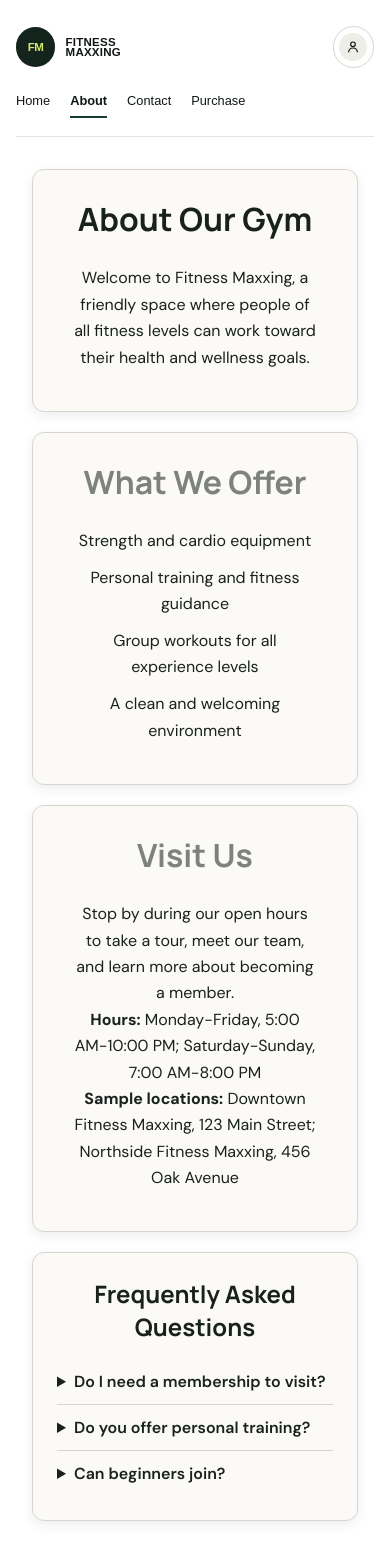
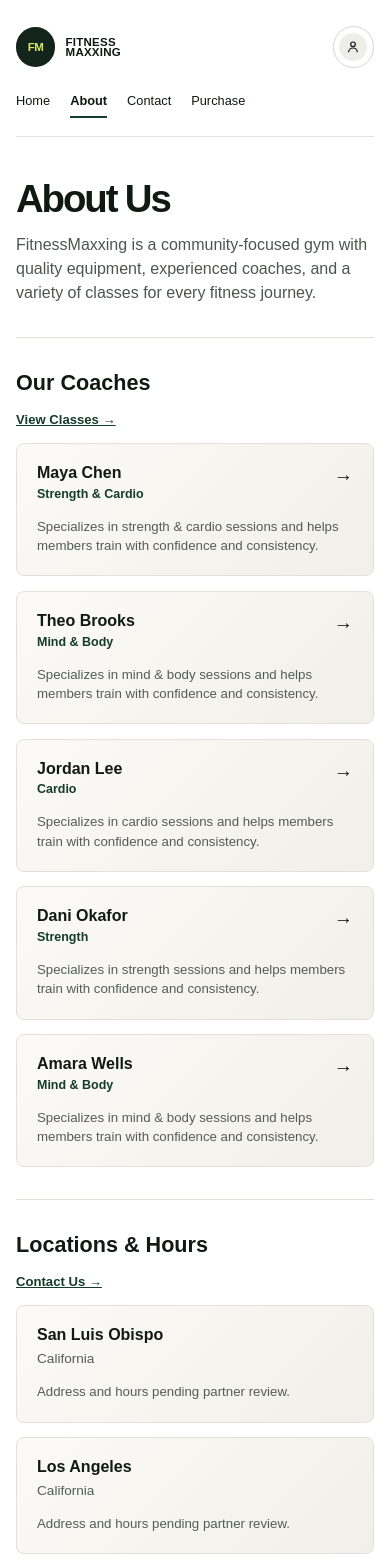
Before and after one commit to jaydonkc/h4i-calpoly-team7, a Next.js app: page /gym-info in a window 390 px wide. Shown: the top 1567 px of the page. Built offline with nearby package versions, Linux system fonts and the light colour scheme.

Commit message:
edited about page

```diff
--- a/src/app/gym-info/info.css
+++ b/src/app/gym-info/info.css
@@ -1,242 +1,174 @@
-@import url("https://fonts.googleapis.com/css2?family=DM+Sans:wght@400;500;600;700&family=Manrope:wght@400;500;600;700&display=swap");
-
-.fitness-page {
-  position: relative;
-  padding-top: 0;
-  padding-bottom: 2rem;
+.about-page {
+  max-width: 1180px;
+  margin: 0 auto;
+  padding: 0 0 2rem;
+  color: #111914;
+  font-family: Arial, sans-serif;
 }
 
-.fitness-actions {
-  position: absolute;
-  top: 1.5rem;
-  right: 1.5rem;
+.about-intro {
+  padding: 1rem 0 2rem;
+  border-bottom: 1px solid #dedfd9;
 }
 
-.top-logo {
-  position: absolute;
-  top: 1.5rem;
-  left: 1.5rem;
+.about-intro h1 {
+  margin: 0;
+  font-size: clamp(2.4rem, 5vw, 4.25rem);
+  letter-spacing: -0.055em;
 }
 
-.account-button {
-  display: inline-block;
-  padding: 0.65rem 1.1rem;
-  border: 1px solid #19211e;
-  border-radius: 999px;
-  background-color: #19211e;
-  color: #d8f64b;
-  font-family: "DM Sans", sans-serif;
-  font-size: 0.9rem;
-  font-weight: 600;
-  text-decoration: none;
-  transition:
-    background-color 0.2s ease,
-    color 0.2s ease;
+.about-intro p {
+  max-width: 640px;
+  margin: 0.75rem 0 0;
+  color: #4e5550;
+  line-height: 1.5;
 }
 
-.account-button:hover,
-.account-button:focus-visible {
-  background-color: #d8f64b;
-  color: #19211e;
+.about-section {
+  padding: 2rem 0;
+  border-bottom: 1px solid #dedfd9;
 }
 
-.fitness-footer {
-  display: grid;
-  grid-template-columns: 1fr 1fr 1fr;
-  align-items: center;
-  gap: 1rem;
-  max-width: 1200px;
-  margin: 2rem auto 0;
-  padding: 1.5rem 0 0;
-  border-top: 1px solid #d8d6cf;
+.about-section:last-child {
+  border-bottom: 0;
 }
 
-.fitness-logo {
+.about-section-heading {
   display: flex;
   align-items: center;
-  gap: 0.6rem;
-  color: #19211e;
-  font-family: "Manrope", sans-serif;
+  justify-content: space-between;
+  gap: 1rem;
+  margin-bottom: 1rem;
 }
 
-.fitness-logo-mark {
-  display: grid;
-  width: 2.75rem;
-  height: 2.75rem;
-  place-items: center;
-  border-radius: 50%;
-  background-color: #19211e;
-  color: #d8f64b;
-  font-size: 0.8rem;
-  font-weight: 700;
-  letter-spacing: 0.05em;
+.about-section h2 {
+  margin: 0;
+  font-size: 1.35rem;
 }
 
-.fitness-logo-name {
-  font-size: 0.85rem;
+.about-section-heading > a {
+  color: #153b2a;
+  font-size: 0.82rem;
   font-weight: 700;
-  line-height: 0.95;
 }
 
-.fitness-copyright {
-  margin: 0;
-  font-family: "DM Sans", sans-serif;
-  font-size: 0.85rem;
-  color: #6f746f;
+.coach-grid,
+.about-location-grid {
+  display: grid;
+  grid-template-columns: repeat(3, minmax(0, 1fr));
+  gap: 0.9rem;
 }
 
-.fitness-socials {
-  display: flex;
-  flex-direction: column;
-  align-items: center;
-  justify-content: center;
-  gap: 0.35rem;
-  font-family: "DM Sans", sans-serif;
-  font-size: 0.75rem;
+.coach-grid article,
+.about-location-grid article {
+  padding: 1.25rem;
+  border: 1px solid #e1e1db;
+  border-radius: 8px;
+  background: linear-gradient(135deg, #fbfaf6, #f1efe9);
 }
 
-.fitness-socials a,
-.fitness-socials span {
-  color: #19211e;
+.card-heading {
+  display: flex;
+  align-items: flex-start;
+  justify-content: space-between;
+  gap: 1rem;
 }
 
-.fitness-socials a {
-  display: inline-flex;
-  align-items: center;
-  gap: 0.35rem;
+.coach-grid h3,
+.about-location-grid h3 {
+  margin: 0;
+  font-size: 1rem;
 }
 
-.fitness-socials svg {
-  width: 1rem;
-  height: 1rem;
+.card-heading > div > p {
+  margin: 0.3rem 0 0;
+  color: #153b2a;
+  font-size: 0.78rem;
+  font-weight: 600;
 }
 
-.fitness-socials a:focus-visible {
+.card-heading > a {
+  color: #111914;
+  font-size: 1.2rem;
+  text-decoration: none;
+}
+
+.coach-grid article > p,
+.about-location-grid article > p {
+  margin: 1rem 0 0;
+  color: #555c57;
+  font-size: 0.83rem;
+  line-height: 1.45;
+}
+
+.about-location-grid address {
+  margin-top: 0.45rem;
+  color: #555c57;
+  font-size: 0.85rem;
+  font-style: normal;
+}
+
+.about-notice {
+  padding: 1rem;
+  border: 1px solid #dedfd9;
+  border-radius: 8px;
+  background: #f5f3ed;
+}
+
+.amenities-section h2 {
+  margin-bottom: 1.25rem;
+}
+
+.amenities-grid {
+  display: grid;
+  grid-template-columns: repeat(4, minmax(0, 1fr));
+  gap: 1.25rem 2rem;
+}
+
+.amenities-grid > div {
+  display: flex;
+  align-items: center;
+  gap: 0.7rem;
+  font-size: 0.8rem;
+}
+
+.amenities-grid svg {
+  width: 1.5rem;
+  height: 1.5rem;
+  flex: 0 0 auto;
+  color: #153b2a;
+}
+
+.about-section a:focus-visible {
   border-radius: 3px;
-  outline: 2px solid #19211e;
+  outline: 2px solid #153b2a;
   outline-offset: 3px;
 }
 
-.fitness-copyright {
-  text-align: right;
+@media (max-width: 800px) {
+  .coach-grid,
+  .about-location-grid {
+    grid-template-columns: repeat(2, minmax(0, 1fr));
+  }
+
+  .amenities-grid {
+    grid-template-columns: repeat(2, minmax(0, 1fr));
+  }
 }
 
-.info {
-  max-width: 1200px;
-  margin: 0 auto;
-  padding: 2rem;
-  color: #19211e;
-  text-align: center;
-  font-family: "DM Sans", sans-serif;
-  background-color: #fbfaf6;
-  border: 1px solid #d8d6cf;
-  border-radius: 12px;
-  box-shadow: 0 4px 12px rgba(25, 33, 30, 0.08);
-}
-
-.info + .info {
-  margin-top: 1.25rem;
-}
-
-.info h1 {
-  margin: 0 0 1.25rem;
-  font-family: "Manrope", sans-serif;
-  color: #19211e;
-  line-height: 1.1;
-  opacity: 0.55;
-  transition: opacity 0.3s ease;
-}
-
-.info:hover h1,
-.info:focus-within h1 {
-  opacity: 1;
-}
-
-.about-info h1 {
-  opacity: 1;
-}
-
-.gym-details {
-  position: relative;
-  max-width: 720px;
-  margin: 0 auto;
-
-  padding: 0.5rem;
-  line-height: 1.65;
-}
-
-.offer-info ul {
-  margin: 0;
-  padding: 0;
-  list-style: none;
-}
-
-.offer-info li + li {
-  margin-top: 0.65rem;
-}
-
-.visit-info p {
-  margin: 0;
-}
-
-.faq-info {
-  max-width: 900px;
-  margin-top: 1.25rem;
-  padding: 1.5rem;
-  text-align: left;
-}
-
-.faq-info h2 {
-  margin: 0 0 1rem;
-  font-family: "Manrope", sans-serif;
-  font-size: 1.5rem;
-  text-align: center;
-}
-
-.faq-info details {
-  padding: 0.75rem 0;
-  border-bottom: 1px solid #d8d6cf;
-}
-
-.faq-info details:last-child {
-  border-bottom: 0;
-}
-
-.faq-info summary {
-  color: #19211e;
-  font-weight: 600;
-  cursor: pointer;
-}
-
-.faq-info p {
-  margin: 0.75rem 0 0;
-  color: #6f746f;
-  line-height: 1.5;
-}
-
-@media (max-width: 760px) {
-  .fitness-page {
-    padding-top: 0;
+@media (max-width: 520px) {
+  .about-intro {
+    padding-top: 0.5rem;
   }
 
-  .fitness-actions {
-    top: 1rem;
-    right: 1rem;
+  .coach-grid,
+  .about-location-grid,
+  .amenities-grid {
+    grid-template-columns: 1fr;
   }
 
-  .top-logo {
-    top: 1rem;
-    left: 1rem;
-  }
-
-  .fitness-footer {
-    grid-template-columns: 1fr;
-    justify-items: center;
-    text-align: center;
-  }
-
-  .fitness-copyright,
-  .fitness-socials {
-    text-align: center;
+  .about-section-heading {
+    align-items: flex-start;
+    flex-direction: column;
   }
 }
--- a/src/app/gym-info/page.tsx
+++ b/src/app/gym-info/page.tsx
@@ -1,58 +1,164 @@
+import Link from "next/link";
+import { gymLocations } from "@/data/site-content";
+import { classRepository } from "@/lib/classes/class-repository";
+import type { ClassCategory } from "@/types/fitness-class";
 import "./info.css";
-import "../globals.css";
 
-export default function GymInfoPage() {
+type AmenityIconName = "weights" | "cardio" | "group" | "locker" | "shower" | "parking" | "storage" | "wifi";
+
+const amenities: Array<{ name: string; icon: AmenityIconName }> = [
+  { name: "Free Weights", icon: "weights" },
+  { name: "Cardio Equipment", icon: "cardio" },
+  { name: "Group Fitness Studios", icon: "group" },
+  { name: "Locker Rooms", icon: "locker" },
+  { name: "Showers", icon: "shower" },
+  { name: "Parking", icon: "parking" },
+  { name: "Lockers", icon: "storage" },
+  { name: "Wi-Fi", icon: "wifi" },
+];
+
+function AmenityIcon({ name }: { name: AmenityIconName }) {
+  const paths = {
+    weights: <path d="M3 9v6M6 6v12M18 6v12M21 9v6M6 12h12M1 10v4M23 10v4" />,
+    cardio: <path d="M3 13h4l2-5 4 9 2-5h6" />,
+    group: (
+      <>
+        <circle cx="12" cy="7" r="3" />
+        <circle cx="5" cy="10" r="2" />
+        <circle cx="19" cy="10" r="2" />
+        <path d="M7 20v-2a5 5 0 0 1 10 0v2M1.5 19v-1a3.5 3.5 0 0 1 5-3.2M22.5 19v-1a3.5 3.5 0 0 0-5-3.2" />
+      </>
+    ),
+    locker: (
+      <>
+        <rect x="5" y="4" width="14" height="17" rx="1" />
+        <path d="M9 4V2h6v2M9 9h6M9 13h6M15 17h.01" />
+      </>
+    ),
+    shower: (
+      <>
+        <path d="M5 11a7 7 0 0 1 14 0M5 11h14" />
+        <path d="M8 15v1M12 15v2M16 15v1M6 19v1M10 20v1M14 19v1M18 20v1" />
+      </>
+    ),
+    parking: <path d="M7 21V3h6a5 5 0 0 1 0 10H7M7 13h6" />,
+    storage: (
+      <>
+        <rect x="5" y="3" width="14" height="18" rx="1" />
+        <path d="M5 10h14M10 3v18M14 3v18M7.5 7h.01M16.5 14h.01" />
+      </>
+    ),
+    wifi: (
+      <>
+        <path d="M3 9a14 14 0 0 1 18 0M6 12.5a9 9 0 0 1 12 0M9.5 16a4 4 0 0 1 5 0" />
+        <circle cx="12" cy="19" r="1" fill="currentColor" stroke="none" />
+      </>
+    ),
+  };
+
   return (
-    <main className="fitness-page">
-      <div className="info about-info">
-        <h1>About Our Gym</h1>
-        <div className="gym-details" tabIndex={0}>
-          Welcome to Fitness Maxxing, a friendly space where people of all fitness levels can work toward their health
-          and wellness goals.
-        </div>
+    <svg
+      aria-hidden="true"
+      viewBox="0 0 24 24"
+      fill="none"
+      stroke="currentColor"
+      strokeWidth="1.7"
+      strokeLinecap="round"
+      strokeLinejoin="round"
+    >
+      {paths[name]}
+    </svg>
+  );
+}
+
+export default async function GymInfoPage() {
+  const coachCategories = new Map<string, Set<ClassCategory>>();
+
+  try {
+    const schedule = await classRepository.getSchedule();
+    schedule.classes.forEach((fitnessClass) => {
+      const categories = coachCategories.get(fitnessClass.coach) ?? new Set<ClassCategory>();
+      categories.add(fitnessClass.category);
+      coachCategories.set(fitnessClass.coach, categories);
+    });
+  } catch {
+    // The rest of the About page remains available if class data cannot load.
+  }
+
+  const coaches = Array.from(coachCategories, ([name, categories]) => ({
+    name,
+    specialties: Array.from(categories).join(" & "),
+  }));
+
+  return (
+    <div className="about-page">
+      <section className="about-intro" aria-labelledby="about-title">
+        <h1 id="about-title">About Us</h1>
+        <p>
+          FitnessMaxxing is a community-focused gym with quality equipment, experienced coaches, and a variety of
+          classes for every fitness journey.
+        </p>
+      </section>
+
+      <section className="about-section" aria-labelledby="coaches-title">
+        <div className="about-section-heading">
+          <h2 id="coaches-title">Our Coaches</h2>
+          <Link href="/classes">View Classes →</Link>
         </div>
 
-      <div className="info offer-info">
-        <h1>What We Offer</h1>
-        <div className="gym-details" tabIndex={0}>
-          <ul>
-            <li>Strength and cardio equipment</li>
-            <li>Personal training and fitness guidance</li>
-            <li>Group workouts for all experience levels</li>
-            <li>A clean and welcoming environment</li>
-          </ul>
+        {coaches.length > 0 ? (
+          <div className="coach-grid">
+            {coaches.map((coach) => (
+              <article key={coach.name}>
+                <div className="card-heading">
+                  <div>
+                    <h3>{coach.name}</h3>
+                    <p>{coach.specialties}</p>
                   </div>
+                  <Link href="/classes" aria-label={`View classes led by ${coach.name}`}>
+                    →
+                  </Link>
+                </div>
+                <p>
+                  Specializes in {coach.specialties.toLowerCase()} sessions and helps members train with confidence and
+                  consistency.
+                </p>
+              </article>
+            ))}
+          </div>
+        ) : (
+          <p className="about-notice">Coach information is temporarily unavailable.</p>
+        )}
+      </section>
+
+      <section className="about-section" aria-labelledby="about-locations-title">
+        <div className="about-section-heading">
+          <h2 id="about-locations-title">Locations &amp; Hours</h2>
+          <Link href="/contact">Contact Us →</Link>
         </div>
 
-      <div className="info visit-info">
-        <h1>Visit Us</h1>
-        <div className="gym-details" tabIndex={0}>
-          <p>Stop by during our open hours to take a tour, meet our team, and learn more about becoming a member.</p>
-          <p>
-            <strong>Hours:</strong> Monday-Friday, 5:00 AM-10:00 PM; Saturday-Sunday, 7:00 AM-8:00 PM
-          </p>
-          <p>
-            <strong>Sample locations:</strong> Downtown Fitness Maxxing, 123 Main Street; Northside Fitness Maxxing, 456
-            Oak Avenue
-          </p>
+        <div className="about-location-grid">
+          {gymLocations.map((location) => (
+            <article key={location.name}>
+              <h3>{location.name}</h3>
+              <address>{location.region}</address>
+              <p>Address and hours pending partner review.</p>
+            </article>
+          ))}
         </div>
+      </section>
+
+      <section className="about-section amenities-section" aria-labelledby="amenities-title">
+        <h2 id="amenities-title">Amenities</h2>
+        <div className="amenities-grid">
+          {amenities.map((amenity) => (
+            <div key={amenity.name}>
+              <AmenityIcon name={amenity.icon} />
+              <span>{amenity.name}</span>
             </div>
-
-      <section className="info faq-info">
-        <h2>Frequently Asked Questions</h2>
-        <details>
-          <summary>Do I need a membership to visit?</summary>
-          <p>No. Visitors can schedule a tour or ask about a day pass at the front desk.</p>
-        </details>
-        <details>
-          <summary>Do you offer personal training?</summary>
-          <p>Yes. Our trainers can help create a fitness plan based on your goals and experience.</p>
-        </details>
-        <details>
-          <summary>Can beginners join?</summary>
-          <p>Absolutely. Our equipment, classes, and staff support members at every fitness level.</p>
-        </details>
+          ))}
+        </div>
       </section>
-    </main>
+    </div>
   );
 }
--- /dev/null
+++ b/src/data/site-content.ts
@@ -0,0 +1,5 @@
+export const gymLocations = [
+  { name: "San Luis Obispo", region: "California" },
+  { name: "Los Angeles", region: "California" },
+  { name: "San Francisco", region: "California" },
+] as const;
```
Also changed, not shown: src/app/page.tsx (+2 -7 lines). Lines whose indentation alone changed are shown as unchanged.
